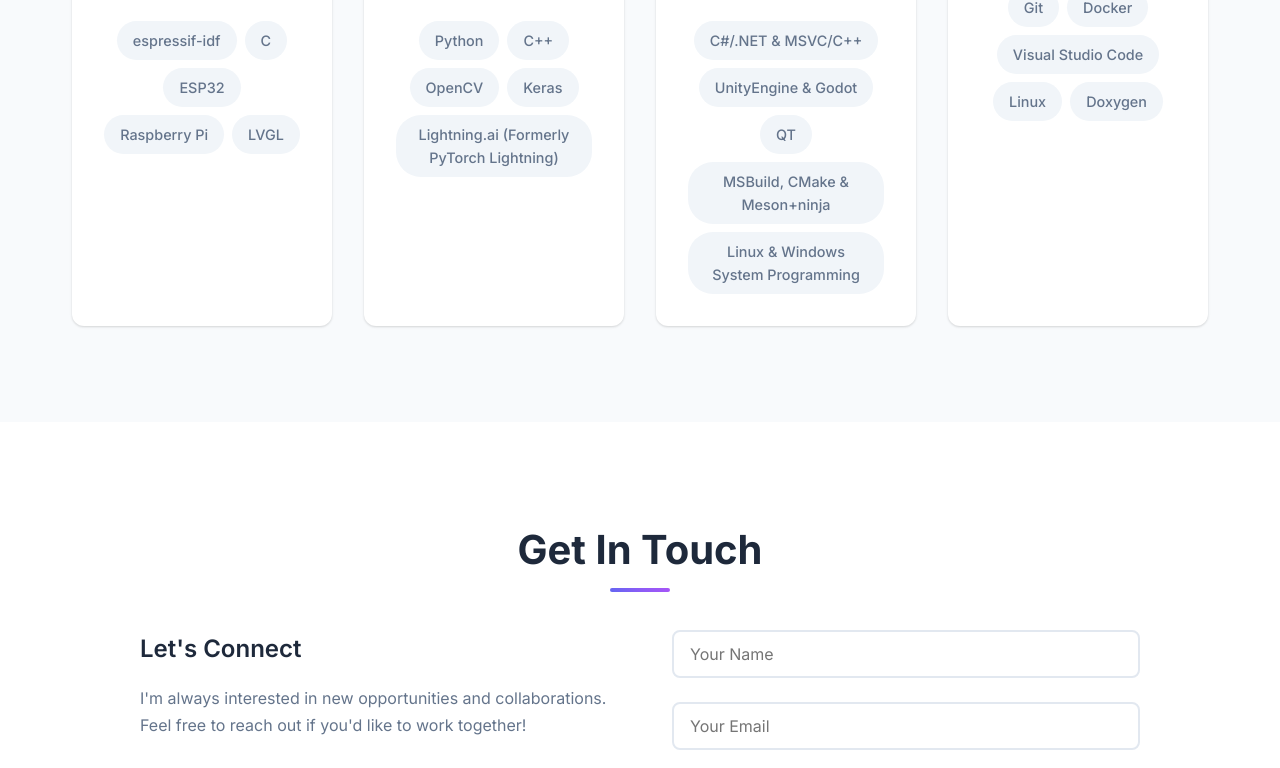
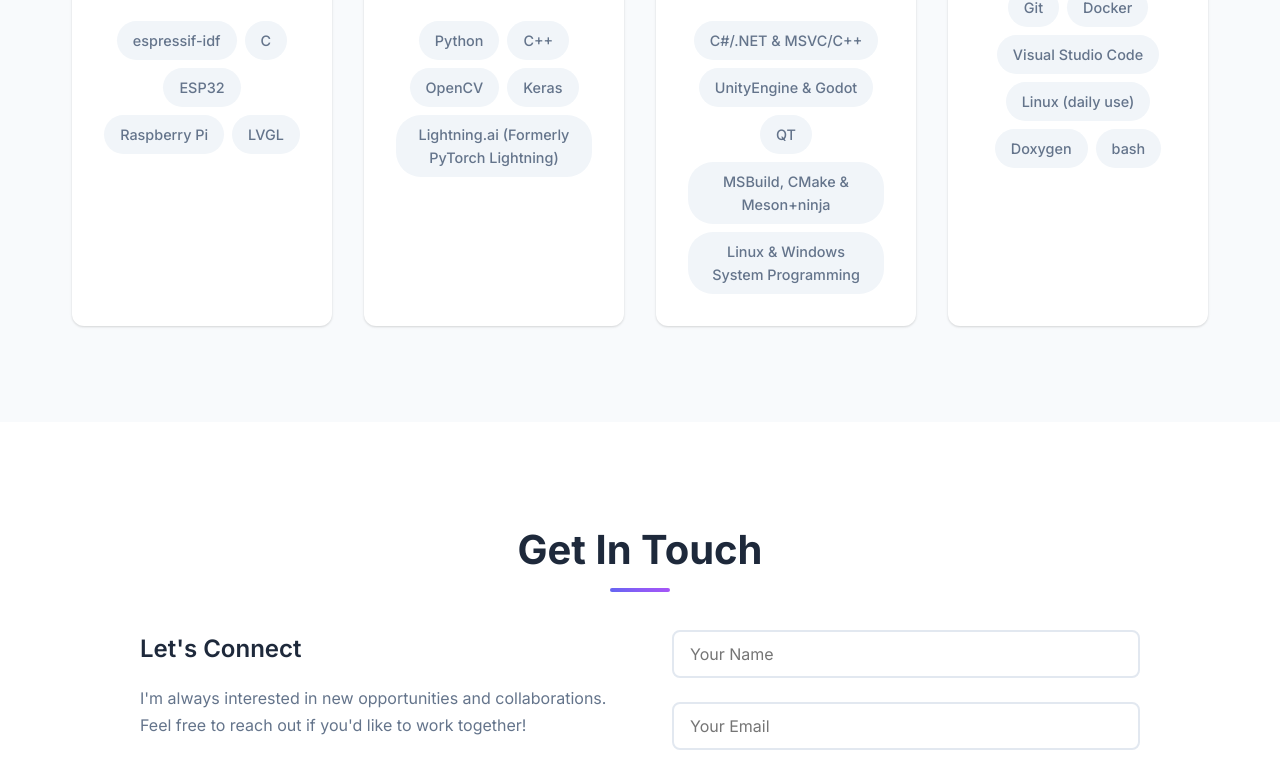
Before and after one commit to samuel-koob/samuel-koob.github.io, a plain HTML site: page index.html in a window 1280 px wide. Shown: the part 3081-3849 px from the top of the page. Drawn offline with Linux system fonts and the light colour scheme.

Commit message:
Update index.html

```diff
--- a/index.html
+++ b/index.html
@@ -253,8 +253,9 @@
                         <span class="skill-item">Git</span>
                         <span class="skill-item">Docker</span>
                         <span class="skill-item">Visual Studio Code</span>
-                        <span class="skill-item">Linux</span>
+                        <span class="skill-item">Linux (daily use)</span>
                         <span class="skill-item">Doxygen</span>
+                        <span class="skill-item">bash</span>
                     </div>
                 </div>
             </div>
```
